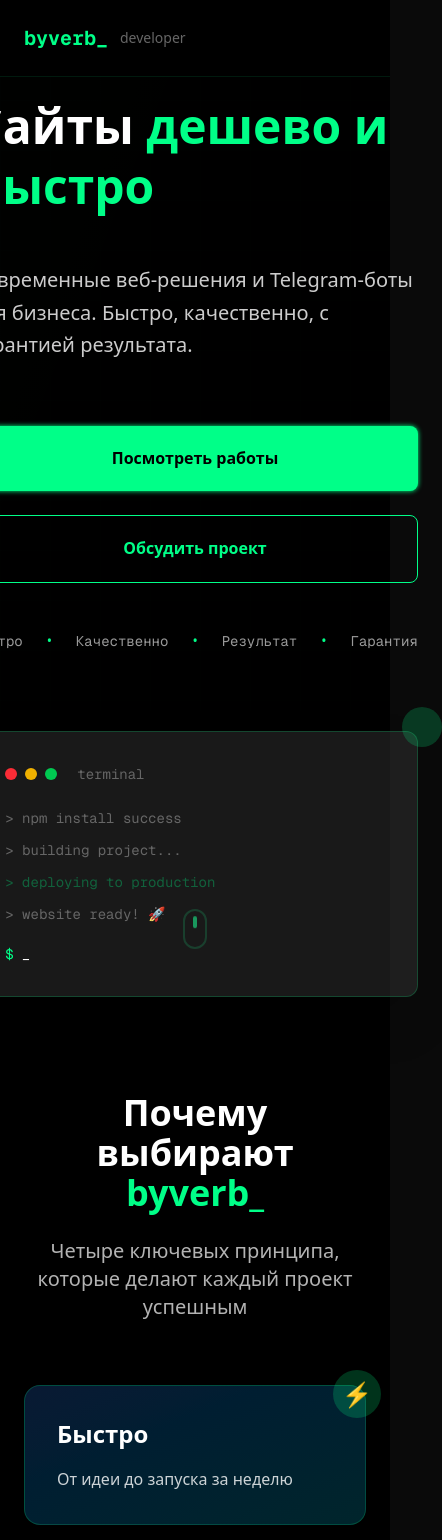
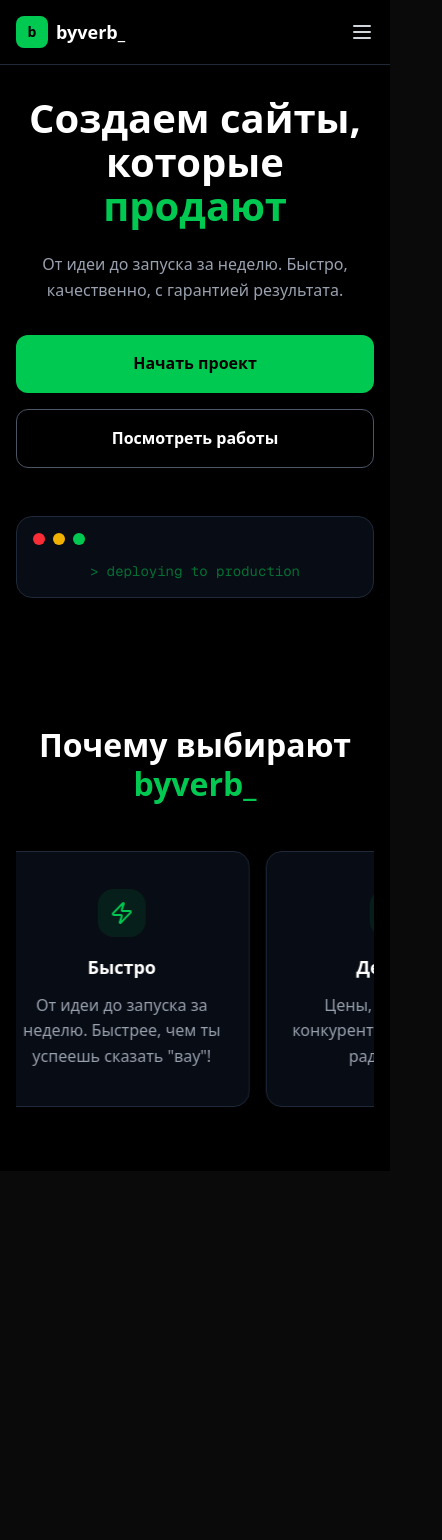
Before and after one commit to verbitsky-vladislav/byverb-landing, a Next.js app: page / in a window 390 px wide. Shown: the top 1540 px of the page, 442 px wide, since content can reach past the window. After the commit the page ends 1171 px from the top, so only its background shows below. Built offline with nearby package versions, Linux system fonts and the light colour scheme.

Commit message:
add heroblock && advantages block && and adaptove for mobile tablet and pc

```diff
--- a/src/app/globals.css
+++ b/src/app/globals.css
@@ -30,6 +30,7 @@ body {
   color: var(--foreground);
   font-family: var(--font-sans), system-ui, sans-serif;
   line-height: 1.6;
+  overflow-x: hidden;
 }
 
 /* Плавные анимации */
@@ -52,6 +53,15 @@ body {
   to {
     opacity: 1;
     transform: scale(1) translateY(0);
+  }
+}
+
+@keyframes scroll {
+  0% {
+    transform: translateX(0);
+  }
+  100% {
+    transform: translateX(-33.33%);
   }
 }
 
@@ -78,6 +88,18 @@ body {
   animation: fadeInScale 0.6s ease-out forwards;
 }
 
+.animate-scroll-left {
+  transition: all 1s ease-in-out;
+}
+
+.animate-scroll-left:hover {
+  animation-play-state: paused;
+}
+
+.animate-scroll {
+  animation: scroll 30s linear infinite;
+}
+
 .animate-glow {
   animation: glow 2s ease-in-out infinite;
 }
@@ -85,3 +107,69 @@ body {
 .animate-terminal {
   animation: terminal 2s ease-in-out infinite;
 }
+
+/* Адаптивные стили */
+@media (max-width: 640px) {
+  .container {
+    padding-left: 1rem;
+    padding-right: 1rem;
+  }
+}
+
+@media (min-width: 641px) and (max-width: 1024px) {
+  .container {
+    padding-left: 1.5rem;
+    padding-right: 1.5rem;
+  }
+}
+
+@media (min-width: 1025px) {
+  .container {
+    padding-left: 2rem;
+    padding-right: 2rem;
+  }
+}
+
+/* Улучшенная типографика для мобильных */
+@media (max-width: 640px) {
+  h1 {
+    font-size: 2.5rem;
+    line-height: 1.1;
+  }
+
+  h2 {
+    font-size: 2rem;
+    line-height: 1.2;
+  }
+
+  p {
+    font-size: 1rem;
+    line-height: 1.6;
+  }
+}
+
+/* Оптимизация для планшетов */
+@media (min-width: 641px) and (max-width: 1024px) {
+  h1 {
+    font-size: 3.5rem;
+    line-height: 1.1;
+  }
+
+  h2 {
+    font-size: 2.5rem;
+    line-height: 1.2;
+  }
+}
+
+/* Оптимизация для десктопов */
+@media (min-width: 1025px) {
+  h1 {
+    font-size: 4.5rem;
+    line-height: 1.1;
+  }
+
+  h2 {
+    font-size: 3rem;
+    line-height: 1.2;
+  }
+}
--- a/src/app/page.tsx
+++ b/src/app/page.tsx
@@ -1,6 +1,8 @@
 'use client';
 
 import { useEffect, useState, useRef } from 'react';
+import { Zap, Target, TrendingUp, Shield, Clock, DollarSign, CheckCircle, Star } from 'lucide-react';
+import React from 'react';
 
 export default function Home() {
   const [currentLine, setCurrentLine] = useState(0);
@@ -18,34 +20,50 @@ export default function Home() {
   const advantages = [
     {
       title: 'Быстро',
-      description: 'От идеи до запуска за неделю',
-      icon: '⚡',
-      color: 'from-blue-500/20 to-cyan-500/20'
+      description: 'От идеи до запуска за неделю. Быстрее, чем ты успеешь сказать "вау"!',
+      icon: Zap
+    },
+    {
+      title: 'Дешево',
+      description: 'Цены, от которых конкуренты плачут. А ты - радуешься!',
+      icon: DollarSign
+    },
+    {
+      title: 'Надежно',
+      description: 'Крепче, чем рукопожатие с медведем. Гарантированно!',
+      icon: Shield
     },
     {
       title: 'Качественно',
-      description: 'Современный код и дизайн',
-      icon: '🎯',
-      color: 'from-purple-500/20 to-pink-500/20'
+      description: 'Код чище, чем твоя совесть. Дизайн - просто огонь!',
+      icon: Target
     },
     {
       title: 'Результат',
-      description: 'Измеримый рост бизнеса',
-      icon: '📈',
-      color: 'from-green-500/20 to-emerald-500/20'
+      description: 'Не просто сайт, а машина для печати денег. Проверено!',
+      icon: TrendingUp
     },
     {
       title: 'Гарантия',
-      description: '100% результат или возврат',
-      icon: '🛡️',
-      color: 'from-orange-500/20 to-red-500/20'
+      description: '100% результат или твои деньги обратно. Никаких "но"!',
+      icon: CheckCircle
+    },
+    {
+      title: 'Современно',
+      description: 'Технологии будущего уже сегодня. Ты будешь первым!',
+      icon: Star
+    },
+    {
+      title: 'Профессионально',
+      description: 'Делаем как для себя. Потому что мы - перфекционисты!',
+      icon: Clock
     }
   ];
 
   useEffect(() => {
     setIsVisible(true);
 
-    const interval = setInterval(() => {
+    const terminalInterval = setInterval(() => {
       setCurrentLine((prev) => (prev + 1) % terminalLines.length);
     }, 2000);
 
@@ -64,171 +82,131 @@ export default function Home() {
     }
 
     return () => {
-      clearInterval(interval);
+      clearInterval(terminalInterval);
       observer.disconnect();
     };
   }, []);
 
   return (
-    <main className="min-h-screen bg-black">
+    <div className="min-h-screen bg-black text-white overflow-x-hidden">
       {/* Header */}
-      <header className="fixed top-0 left-0 right-0 z-50 bg-black/80 backdrop-blur-sm border-b border-accent/10">
-        <div className="max-w-7xl mx-auto px-6 py-6">
-          <div className="flex items-center justify-between">
-            <div className="flex items-center space-x-3">
-              <span className="text-accent font-mono font-bold text-xl">byverb_</span>
-              <span className="text-white/40 text-sm">developer</span>
+      <header className="fixed top-0 left-0 right-0 z-50 bg-black/80 backdrop-blur-md border-b border-gray-800">
+        <div className="container mx-auto px-4 sm:px-6 lg:px-8">
+          <div className="flex items-center justify-between h-16 sm:h-20">
+            <div className="flex items-center space-x-2">
+              <div className="w-8 h-8 sm:w-10 sm:h-10 bg-green-500 rounded-lg flex items-center justify-center">
+                <span className="text-black font-bold text-sm sm:text-base">b</span>
               </div>
-            <nav className="hidden md:flex items-center space-x-8">
-              <a href="#works" className="text-white/70 hover:text-accent transition-colors duration-300">Работы</a>
-              <a href="#about" className="text-white/70 hover:text-accent transition-colors duration-300">Обо мне</a>
-              <a href="#contact" className="text-white/70 hover:text-accent transition-colors duration-300">Контакты</a>
+              <span className="text-white font-bold text-lg sm:text-xl">byverb_</span>
+            </div>
+            <nav className="hidden sm:flex items-center space-x-8">
+              <a href="#services" className="text-gray-300 hover:text-green-500 transition-colors duration-300">Услуги</a>
+              <a href="#portfolio" className="text-gray-300 hover:text-green-500 transition-colors duration-300">Портфолио</a>
+              <a href="#contact" className="text-gray-300 hover:text-green-500 transition-colors duration-300">Контакты</a>
             </nav>
+            <button className="sm:hidden text-gray-300 hover:text-green-500 transition-colors duration-300">
+              <svg className="w-6 h-6" fill="none" stroke="currentColor" viewBox="0 0 24 24">
+                <path strokeLinecap="round" strokeLinejoin="round" strokeWidth={2} d="M4 6h16M4 12h16M4 18h16" />
+              </svg>
+            </button>
           </div>
         </div>
       </header>
 
       {/* Hero Section */}
-      <section className="relative min-h-screen flex items-center justify-center px-6 sm:px-8 lg:px-12 pt-24">
-        {/* Background Grid */}
-        <div className="absolute inset-0 opacity-10">
-          <div className="absolute inset-0 bg-gradient-to-br from-accent/5 to-transparent"></div>
-          <div className="absolute top-0 left-0 w-full h-full bg-[linear-gradient(rgba(0,255,136,0.03)_1px,transparent_1px),linear-gradient(90deg,rgba(0,255,136,0.03)_1px,transparent_1px)] bg-[size:50px_50px]"></div>
-        </div>
+      <section className="pt-24 sm:pt-32 lg:pt-40 pb-16 sm:pb-24 lg:pb-32">
+        <div className="container mx-auto px-4 sm:px-6 lg:px-8">
+          <div className="max-w-4xl mx-auto text-center">
+            <h1 className={`text-4xl sm:text-5xl lg:text-7xl font-bold mb-6 sm:mb-8 lg:mb-12 transition-all duration-1000 ${
+              isVisible ? 'opacity-100 translate-y-0' : 'opacity-0 translate-y-10'
+            }`}>
+              Создаем сайты, которые{' '}
+              <span className="text-green-500">продают</span>
+            </h1>
 
-        <div className="relative z-10 max-w-7xl mx-auto grid lg:grid-cols-2 gap-20 items-center">
-          {/* Left Content */}
-          <div className={`space-y-16 ${isVisible ? 'animate-fade-in-up' : 'opacity-0'}`}>
-            <div className="space-y-12">
-              <div className="space-y-8">
-                <h1 className="text-5xl sm:text-6xl lg:text-7xl font-bold leading-tight">
-                  Сайты{' '}
-                  <span className="text-accent">дешево и быстро</span>
-                </h1>
-              </div>
+            <p className={`text-lg sm:text-xl lg:text-2xl text-gray-400 mb-8 sm:mb-12 lg:mb-16 max-w-3xl mx-auto leading-relaxed transition-all duration-1000 delay-300 ${
+              isVisible ? 'opacity-100 translate-y-0' : 'opacity-0 translate-y-10'
+            }`}>
+              От идеи до запуска за неделю. Быстро, качественно, с гарантией результата.
+            </p>
 
-              <p className="text-xl text-white/80 max-w-2xl leading-relaxed">
-                Современные веб-решения и Telegram-боты для бизнеса.
-                Быстро, качественно, с гарантией результата.
-              </p>
-            </div>
-
-            <div className="space-y-12">
-              <div className="flex flex-col sm:flex-row gap-6">
-                <button className="group relative px-10 py-5 bg-accent text-black font-semibold rounded-lg transition-all duration-300 hover:scale-105 hover:shadow-lg hover:shadow-accent/25 animate-glow">
-                  <span className="relative z-10">Посмотреть работы</span>
-                  <div className="absolute inset-0 bg-white rounded-lg opacity-0 group-hover:opacity-20 transition-opacity duration-300"></div>
+            <div className={`flex flex-col sm:flex-row gap-4 sm:gap-6 justify-center items-center transition-all duration-1000 delay-500 ${
+              isVisible ? 'opacity-100 translate-y-0' : 'opacity-0 translate-y-10'
+            }`}>
+              <button className="w-full sm:w-auto px-8 sm:px-12 py-4 sm:py-5 bg-green-500 text-black font-bold rounded-xl hover:bg-green-400 transition-all duration-300 transform hover:scale-105 shadow-lg hover:shadow-green-500/25">
+                Начать проект
               </button>
-
-                <button className="px-10 py-5 border border-accent text-accent font-semibold rounded-lg transition-all duration-300 hover:bg-accent hover:text-black hover:scale-105 hover:shadow-lg hover:shadow-accent/25">
-                  Обсудить проект
+              <button className="w-full sm:w-auto px-8 sm:px-12 py-4 sm:py-5 border border-gray-600 text-white font-bold rounded-xl hover:border-green-500 hover:text-green-500 transition-all duration-300 transform hover:scale-105">
+                Посмотреть работы
               </button>
             </div>
 
-              {/* Tech Stack Preview */}
-              <div className="flex items-center space-x-6 text-sm text-white/60">
-                <span className="font-mono">Быстро</span>
-                <span className="text-accent">•</span>
-                <span className="font-mono">Качественно</span>
-                <span className="text-accent">•</span>
-                <span className="font-mono">Результат</span>
-                <span className="text-accent">•</span>
-                <span className="font-mono">Гарантия</span>
+            {/* Terminal */}
+            <div className={`mt-12 sm:mt-16 lg:mt-20 max-w-2xl mx-auto transition-all duration-1000 delay-700 ${
+              isVisible ? 'opacity-100 translate-y-0' : 'opacity-0 translate-y-10'
+            }`}>
+              <div className="bg-gray-900/50 backdrop-blur-sm border border-gray-800 rounded-2xl p-4 sm:p-6 lg:p-8">
+                <div className="flex items-center space-x-2 mb-4">
+                  <div className="w-3 h-3 bg-red-500 rounded-full"></div>
+                  <div className="w-3 h-3 bg-yellow-500 rounded-full"></div>
+                  <div className="w-3 h-3 bg-green-500 rounded-full"></div>
+                </div>
+                <div className="font-mono text-sm sm:text-base lg:text-lg text-green-500">
+                  <div className="animate-terminal">
+                    {terminalLines[currentLine]}
                   </div>
                 </div>
               </div>
-
-          {/* Right Terminal */}
-          <div className={`relative ${isVisible ? 'animate-fade-in-up' : 'opacity-0'}`} style={{ animationDelay: '0.2s' }}>
-            <div className="bg-muted/50 backdrop-blur-sm border border-accent/20 rounded-xl p-8 shadow-2xl">
-              <div className="flex items-center space-x-2 mb-6">
-                <div className="w-3 h-3 bg-red-500 rounded-full"></div>
-                <div className="w-3 h-3 bg-yellow-500 rounded-full"></div>
-                <div className="w-3 h-3 bg-green-500 rounded-full"></div>
-                <span className="text-secondary text-sm ml-3 font-mono">terminal</span>
             </div>
-
-              <div className="space-y-3 font-mono text-sm">
-                {terminalLines.map((line, index) => (
-                  <div
-                    key={index}
-                    className={`transition-all duration-500 ${
-                      index === currentLine
-                        ? 'text-accent animate-terminal'
-                        : 'text-secondary'
-                    }`}
-                  >
-                    {line}
-                  </div>
-                ))}
-                <div className="flex items-center pt-2">
-                  <span className="text-accent mr-2">$</span>
-                  <span className="text-white">_</span>
-                </div>
-              </div>
-            </div>
-
-            {/* Floating Elements */}
-            <div className="absolute -top-6 -right-6 w-10 h-10 bg-accent/20 rounded-full animate-pulse"></div>
-            <div className="absolute -bottom-6 -left-6 w-8 h-8 bg-accent/10 rounded-full animate-pulse" style={{ animationDelay: '1s' }}></div>
-          </div>
-        </div>
-
-        {/* Scroll Indicator */}
-        <div className="absolute bottom-12 left-1/2 transform -translate-x-1/2 group cursor-pointer">
-          <div className="w-6 h-10 border-2 border-accent/30 rounded-full flex justify-center transition-all duration-300 group-hover:border-accent group-hover:scale-110">
-            <div className="w-1 h-3 bg-accent rounded-full mt-2 animate-bounce group-hover:animate-pulse group-hover:h-4 transition-all duration-300"></div>
-          </div>
-          <div className="absolute -bottom-8 left-1/2 transform -translate-x-1/2 opacity-0 group-hover:opacity-100 transition-opacity duration-300 text-xs text-accent font-mono">
-            scroll
           </div>
         </div>
       </section>
 
       {/* Advantages Section */}
-      <section ref={advantagesRef} className="py-24 px-6 sm:px-8 lg:px-12">
-        <div className="max-w-7xl mx-auto">
-          <div className={`text-center mb-16 ${advantagesVisible ? 'animate-fade-in-up' : 'opacity-0'}`}>
-            <h2 className="text-4xl sm:text-5xl font-bold text-white mb-6">
+      <section ref={advantagesRef} className="py-16 sm:py-24 lg:py-32">
+        <div className="container mx-auto px-4 sm:px-6 lg:px-8">
+          <div className="text-center mb-12 sm:mb-16 lg:mb-20">
+            <h2 className={`text-3xl sm:text-4xl lg:text-5xl font-bold mb-6 sm:mb-8 transition-all duration-1000 ${
+              advantagesVisible ? 'opacity-100 translate-y-0' : 'opacity-0 translate-y-10'
+            }`}>
               Почему выбирают{' '}
-              <span className="text-accent">byverb_</span>
+              <span className="text-green-500">byverb_</span>
             </h2>
-            <p className="text-xl text-white/70 max-w-2xl mx-auto">
-              Четыре ключевых принципа, которые делают каждый проект успешным
-            </p>
           </div>
 
-          <div className="grid grid-cols-1 md:grid-cols-2 lg:grid-cols-4 gap-8">
-            {advantages.map((advantage, index) => (
+          {/* Динамически движущаяся полоска */}
+          <div className="relative overflow-hidden">
             <div
-                key={index}
-                className={`group relative p-8 rounded-2xl border border-accent/20 bg-gradient-to-br ${advantage.color} backdrop-blur-sm transition-all duration-500 hover:scale-105 hover:border-accent/40 hover:shadow-2xl hover:shadow-accent/10 ${
-                  advantagesVisible ? 'animate-fade-in-scale' : 'opacity-0'
-                }`}
-                style={{ animationDelay: `${index * 0.1}s` }}
+              className="flex space-x-4 sm:space-x-6 lg:space-x-8"
+              style={{
+                animation: 'scroll 30s linear infinite'
+              }}
             >
-                {/* Floating Icon */}
-                <div className="absolute -top-4 -right-4 w-12 h-12 bg-accent/20 rounded-full flex items-center justify-center text-2xl group-hover:scale-110 transition-transform duration-300">
-                  {advantage.icon}
+              {[...advantages, ...advantages, ...advantages].map((advantage, index) => (
+                <div
+                  key={`${index}-${advantage.title}`}
+                  className="flex-shrink-0 w-64 sm:w-72 lg:w-80 h-64 sm:h-72 lg:h-80 bg-gray-900/50 backdrop-blur-sm border border-gray-800 rounded-2xl p-4 sm:p-6 lg:p-8 flex flex-col justify-center items-center text-center transition-all duration-500 hover:scale-105 hover:border-green-500/50 hover:bg-gray-900/70 group cursor-pointer"
+                  style={{
+                    opacity: advantagesVisible ? 1 : 0,
+                    transform: advantagesVisible ? 'translateY(0)' : 'translateY(20px)',
+                    transitionDelay: `${index * 100}ms`
+                  }}
+                >
+                  <div className="w-12 h-12 sm:w-14 sm:h-14 lg:w-16 lg:h-16 bg-green-500/10 rounded-2xl flex items-center justify-center mb-4 sm:mb-6 group-hover:bg-green-500/20 transition-all duration-300">
+                    {React.createElement(advantage.icon, { className: "w-6 h-6 sm:w-7 sm:h-7 lg:w-8 lg:h-8 text-green-500" })}
                   </div>
-
-                {/* Content */}
-                <div className="space-y-4">
-                  <h3 className="text-2xl font-bold text-white group-hover:text-accent transition-colors duration-300">
+                  <h3 className="text-lg sm:text-xl lg:text-2xl font-bold text-white mb-3 sm:mb-4 group-hover:text-green-400 transition-colors duration-300">
                     {advantage.title}
                   </h3>
-                  <p className="text-white/80 leading-relaxed">
+                  <p className="text-xs sm:text-sm lg:text-base text-gray-400 leading-relaxed group-hover:text-gray-300 transition-colors duration-300">
                     {advantage.description}
                   </p>
-                </div>
-
-                {/* Hover Effect */}
-                <div className="absolute inset-0 bg-accent/5 rounded-2xl opacity-0 group-hover:opacity-100 transition-opacity duration-300"></div>
                 </div>
               ))}
             </div>
           </div>
+        </div>
       </section>
-    </main>
+    </div>
   );
 }
```
Also changed, not shown: package.json (+7 -6 lines), 1 other file (tests, documents, lock files or other folders). Lines whose indentation alone changed are shown as unchanged.
